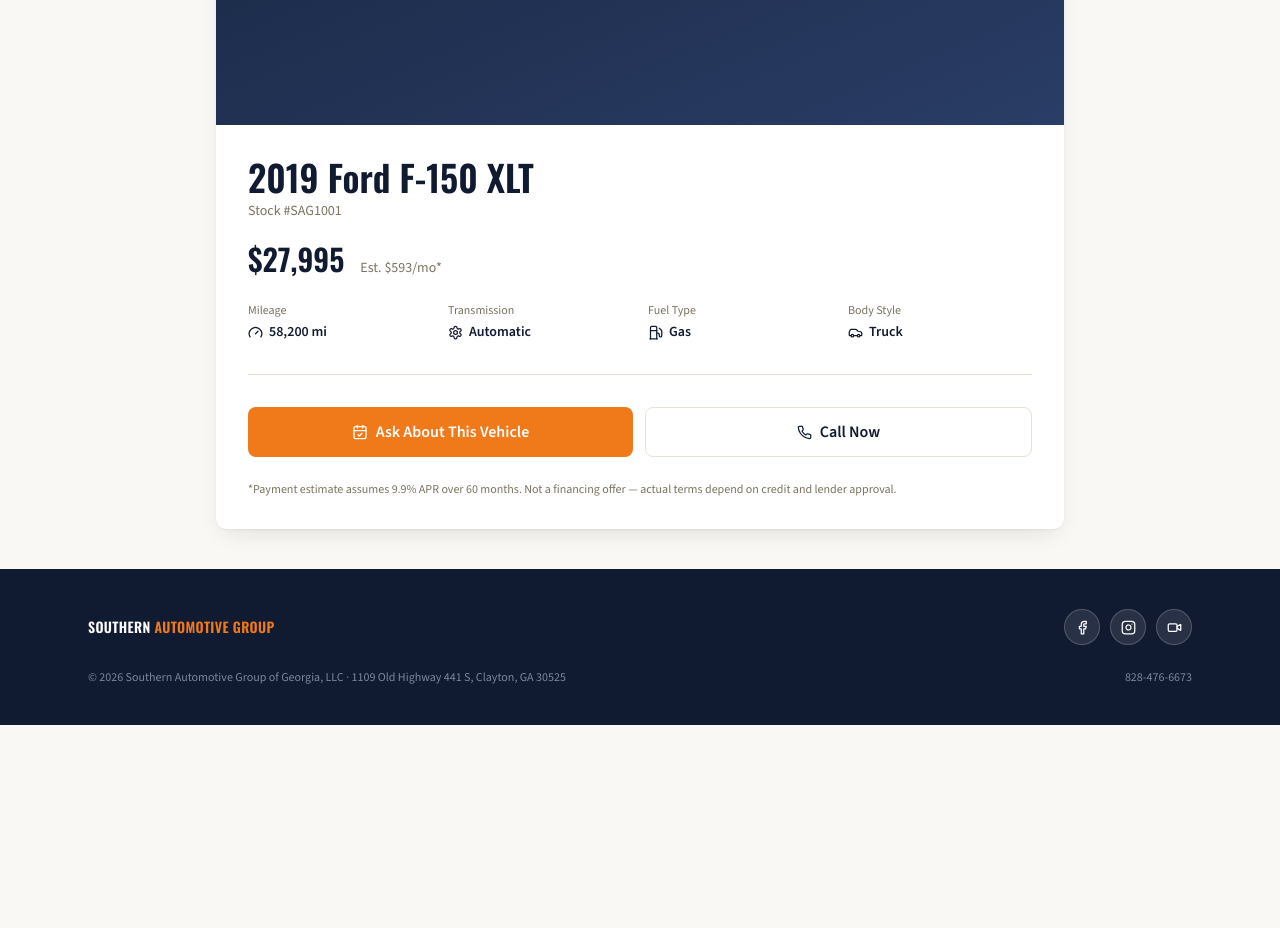
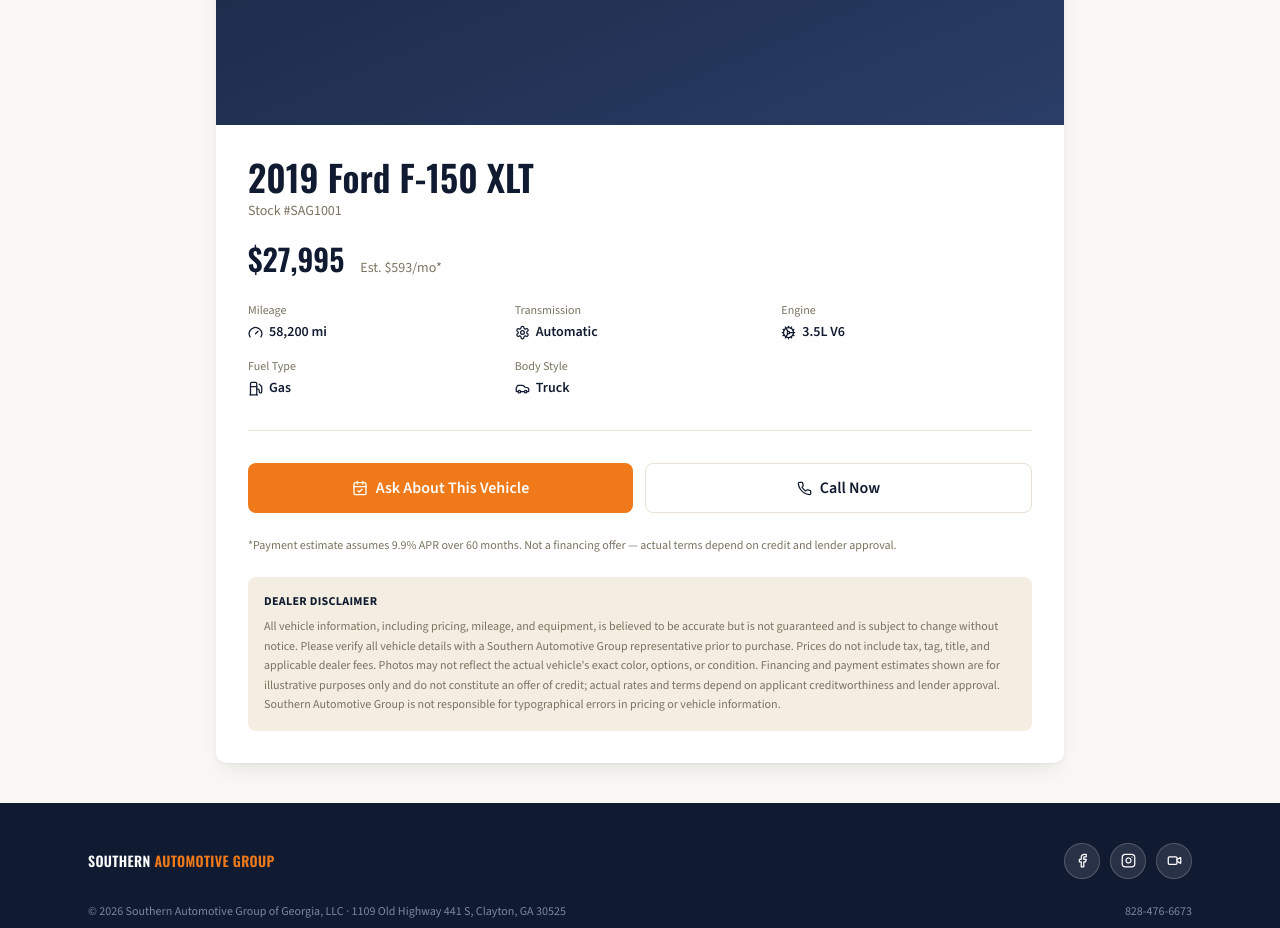
Before and after one commit to southernautomotivega/southern-automotive-site, a Next.js app in the folder sag-site/: page /inventory/1 in a window 1280 px wide. Shown: the part 380-1308 px from the top of the page. Before the commit the page ends 1105 px from the top, so only its background shows below. Built offline with nearby package versions, Linux system fonts and the light colour scheme.

Commit message:
Add files via upload

```diff
--- a/sag-site/app/inventory/[id]/page.js
+++ b/sag-site/app/inventory/[id]/page.js
@@ -1,7 +1,7 @@
 import Link from "next/link";
 import Image from "next/image";
 import { notFound } from "next/navigation";
-import { Gauge, Settings, Fuel, Car, CalendarCheck, Phone, ArrowLeft } from "lucide-react";
+import { Gauge, Settings, Fuel, Car, CalendarCheck, Phone, ArrowLeft, Cog } from "lucide-react";
 import { getVehicles, estimatePayment } from "@/lib/vehicles";
 
 export async function generateMetadata({ params }) {
@@ -50,7 +50,7 @@
               <span className="text-sm text-muted">Est. ${estimatePayment(v.price).toLocaleString()}/mo*</span>
             </div>
 
-            <div className="grid grid-cols-2 sm:grid-cols-4 gap-4 mb-8 pb-8 border-b border-borderTan">
+            <div className="grid grid-cols-2 sm:grid-cols-3 gap-4 mb-8 pb-8 border-b border-borderTan">
               <div>
                 <p className="text-xs text-muted mb-1">Mileage</p>
                 <p className="flex items-center gap-1.5 text-sm font-semibold text-navy900"><Gauge size={15} /> {v.miles.toLocaleString()} mi</p>
@@ -58,6 +58,10 @@
               <div>
                 <p className="text-xs text-muted mb-1">Transmission</p>
                 <p className="flex items-center gap-1.5 text-sm font-semibold text-navy900"><Settings size={15} /> {v.trans}</p>
+              </div>
+              <div>
+                <p className="text-xs text-muted mb-1">Engine</p>
+                <p className="flex items-center gap-1.5 text-sm font-semibold text-navy900"><Cog size={15} /> {v.engine}</p>
               </div>
               <div>
                 <p className="text-xs text-muted mb-1">Fuel Type</p>
@@ -68,6 +72,13 @@
                 <p className="flex items-center gap-1.5 text-sm font-semibold text-navy900"><Car size={15} /> {v.type}</p>
               </div>
             </div>
+
+            {v.description && (
+              <div className="mb-8 pb-8 border-b border-borderTan">
+                <p className="text-xs font-bold tracking-[0.14em] uppercase mb-2 text-brandOrange">Vehicle Description</p>
+                <p className="text-sm leading-relaxed text-[#211F1A]">{v.description}</p>
+              </div>
+            )}
 
             <div className="flex flex-col sm:flex-row gap-3">
               <Link
@@ -87,6 +98,20 @@
             <p className="text-xs text-muted mt-6">
               *Payment estimate assumes 9.9% APR over 60 months. Not a financing offer — actual terms depend on credit and lender approval.
             </p>
+
+            <div className="mt-6 p-4 rounded-[8px] bg-[#F3EDE2]">
+              <p className="text-xs font-bold uppercase tracking-wide text-navy900 mb-2">Dealer Disclaimer</p>
+              <p className="text-xs leading-relaxed text-muted">
+                All vehicle information, including pricing, mileage, and equipment, is believed to be accurate
+                but is not guaranteed and is subject to change without notice. Please verify all vehicle details
+                with a Southern Automotive Group representative prior to purchase. Prices do not include tax,
+                tag, title, and applicable dealer fees. Photos may not reflect the actual vehicle&apos;s exact
+                color, options, or condition. Financing and payment estimates shown are for illustrative
+                purposes only and do not constitute an offer of credit; actual rates and terms depend on
+                applicant creditworthiness and lender approval. Southern Automotive Group is not responsible
+                for typographical errors in pricing or vehicle information.
+              </p>
+            </div>
           </div>
         </div>
       </div>
```
Also changed, not shown: sag-site/lib/vehicles.js.
